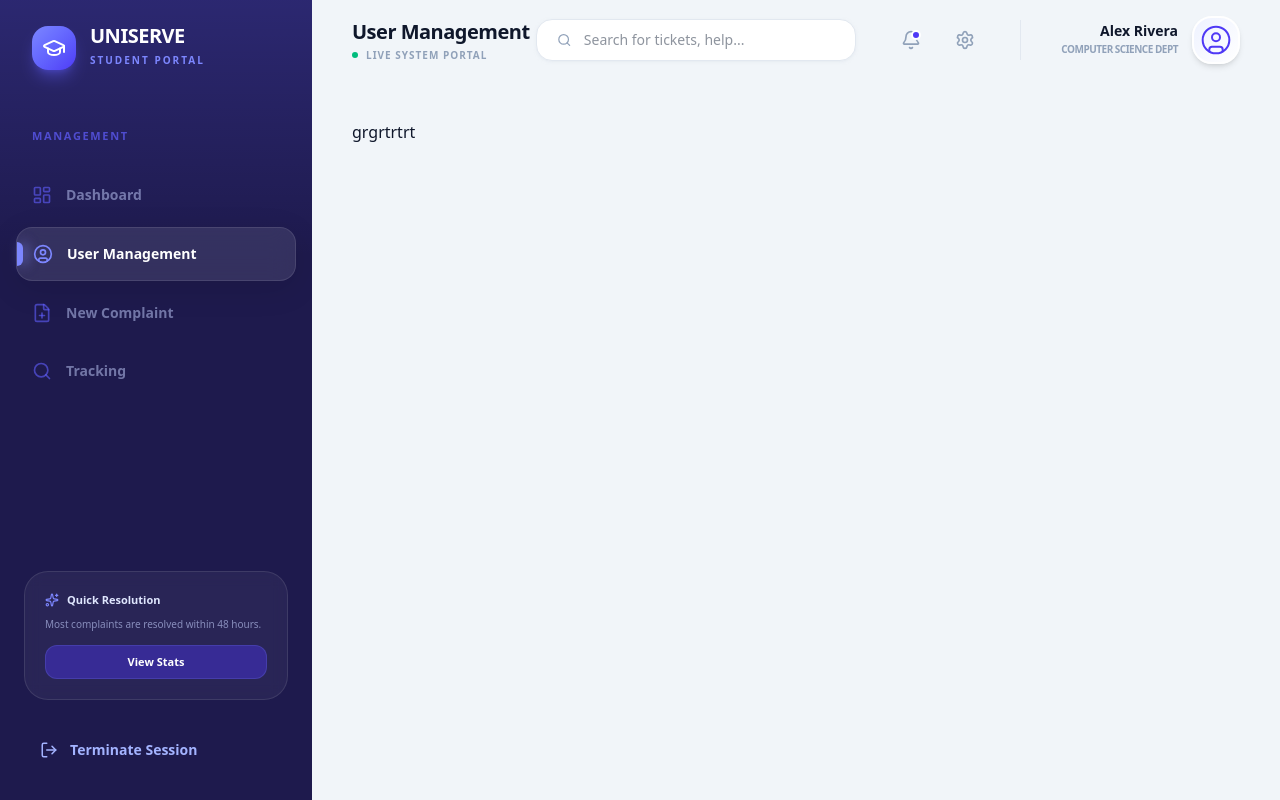
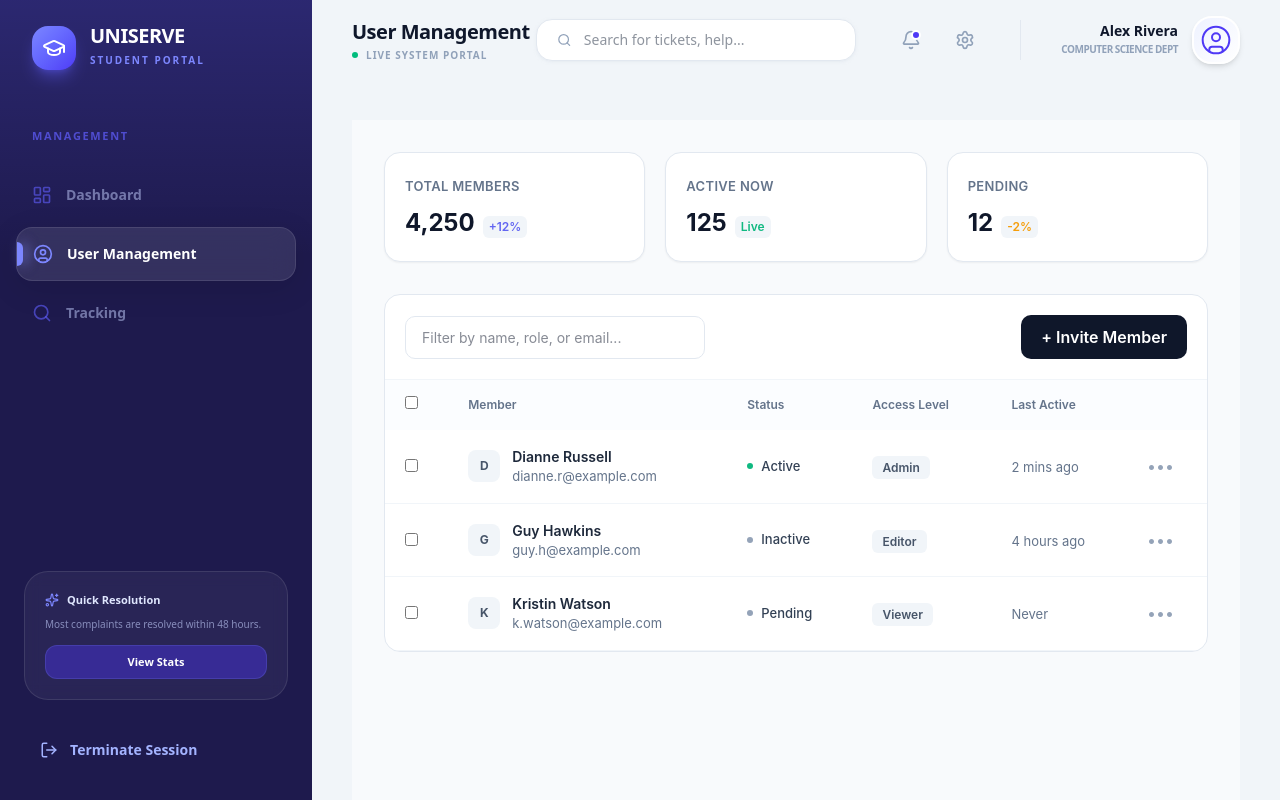
Before and after one commit to MohanKumar0707/scms_client, a React (Vite) app: page /layout/userManagement in a window 1280 px wide. Built offline with nearby package versions, Linux system fonts and the light colour scheme.

Commit message:
Refactor user management routes and components; remove unused files and implement new user table

```diff
--- a/src/App.jsx
+++ b/src/App.jsx
@@ -17,8 +17,6 @@ function App() {
 				<Route path="/" element={<Login />} />
 				<Route path="/layout/*" element={<Layout />}>
 					<Route path="dashboard" element={<Dashboard />} />
-					<Route path="register" element={<Register />} />
-					<Route path="tracking" element={<Tracking />} />
 					<Route path='userManagement' element={<UserManage />} />
 				</Route>
 			</Routes>
--- a/src/pages/Layout.jsx
+++ b/src/pages/Layout.jsx
@@ -25,7 +25,6 @@ function Layout() {
 	const navItems = [
 		{ name: 'Dashboard', path: '/layout/dashboard', icon: <LayoutDashboard size={20} /> },
 		{ name: 'User Management', path: '/layout/userManagement', icon: <UserCircle size={20} /> },
-		{ name: 'New Complaint', path: '/register', icon: <FilePlus size={20} /> },
 		{ name: 'Tracking', path: '/tracking', icon: <Search size={20} /> },
 	];
 
--- a/src/pages/UserManage.jsx
+++ b/src/pages/UserManage.jsx
@@ -1,9 +1,118 @@
-import React from 'react'
+import React, { useState } from "react";
 
-function UserManage() {
+// Professional Dashboard Variation
+const UltraProTable = () => {
+  const [selectedUsers, setSelectedUsers] = useState([]);
+
+  const stats = [
+    { label: "Total Members", value: "4,250", change: "+12%", color: "#6366F1" },
+    { label: "Active Now", value: "125", change: "Live", color: "#10B981" },
+    { label: "Pending", value: "12", change: "-2%", color: "#F59E0B" },
+  ];
+
   return (
-    <div>grgrtrtrt</div>
-  )
-}
+    <div style={xp.wrapper}>
+      {/* 1. Stats Row */}
+      <div style={xp.statsGrid}>
+        {stats.map((s, i) => (
+          <div key={i} style={xp.statCard}>
+            <span style={xp.statLabel}>{s.label}</span>
+            <div style={xp.statValueRow}>
+              <span style={xp.statValue}>{s.value}</span>
+              <span style={{...xp.statBadge, color: s.color}}>{s.change}</span>
+            </div>
+          </div>
+        ))}
+      </div>
 
-export default UserManage
+      <div style={xp.tableCard}>
+        {/* 2. Header with dynamic actions */}
+        <div style={xp.tableHeader}>
+          <div style={xp.searchBox}>
+            <input type="text" placeholder="Filter by name, role, or email..." style={xp.searchInput} />
+          </div>
+          <div style={xp.actions}>
+            {selectedUsers.length > 0 ? (
+              <button style={xp.deleteBtn}>Delete ({selectedUsers.length})</button>
+            ) : (
+              <button style={xp.primaryBtn}>+ Invite Member</button>
+            )}
+          </div>
+        </div>
+
+        {/* 3. The Table */}
+        <table style={xp.table}>
+          <thead>
+            <tr style={xp.thRow}>
+              <th style={xp.th}><input type="checkbox" /></th>
+              <th style={xp.th}>Member</th>
+              <th style={xp.th}>Status</th>
+              <th style={xp.th}>Access Level</th>
+              <th style={xp.th}>Last Active</th>
+              <th style={xp.th}></th>
+            </tr>
+          </thead>
+          <tbody>
+            <UserRow name="Dianne Russell" email="dianne.r@example.com" status="Active" role="Admin" last="2 mins ago" />
+            <UserRow name="Guy Hawkins" email="guy.h@example.com" status="Inactive" role="Editor" last="4 hours ago" />
+            <UserRow name="Kristin Watson" email="k.watson@example.com" status="Pending" role="Viewer" last="Never" />
+          </tbody>
+        </table>
+      </div>
+    </div>
+  );
+};
+
+const UserRow = ({ name, email, status, role, last }) => (
+  <tr style={xp.tr}>
+    <td style={xp.td}><input type="checkbox" /></td>
+    <td style={xp.td}>
+      <div style={xp.userMedia}>
+        <div style={xp.miniAvatar}>{name.charAt(0)}</div>
+        <div>
+          <div style={xp.mainName}>{name}</div>
+          <div style={xp.subText}>{email}</div>
+        </div>
+      </div>
+    </td>
+    <td style={xp.td}>
+      <div style={xp.indicatorRow}>
+        <div style={{...xp.dot, backgroundColor: status === 'Active' ? '#10B981' : '#94A3B8'}} />
+        <span style={xp.statusText}>{status}</span>
+      </div>
+    </td>
+    <td style={xp.td}><span style={xp.roleBadge}>{role}</span></td>
+    <td style={xp.td}><span style={xp.subText}>{last}</span></td>
+    <td style={xp.td}><button style={xp.moreBtn}>•••</button></td>
+  </tr>
+);
+
+const xp = {
+  wrapper: { padding: "32px", backgroundColor: "#F8FAFC", minHeight: "100vh", fontFamily: 'Inter, system-ui, sans-serif' },
+  statsGrid: { display: "grid", gridTemplateColumns: "repeat(auto-fit, minmax(200px, 1fr))", gap: "20px", marginBottom: "32px" },
+  statCard: { backgroundColor: "#fff", padding: "20px", borderRadius: "16px", border: "1px solid #E2E8F0", boxShadow: "0 1px 2px rgba(0,0,0,0.05)" },
+  statLabel: { fontSize: "13px", color: "#64748B", fontWeight: "600", textTransform: "uppercase", letterSpacing: "0.025em" },
+  statValueRow: { display: "flex", alignItems: "baseline", gap: "8px", marginTop: "8px" },
+  statValue: { fontSize: "24px", fontWeight: "700", color: "#0F172A" },
+  statBadge: { fontSize: "12px", fontWeight: "600", padding: "2px 6px", backgroundColor: "#F1F5F9", borderRadius: "6px" },
+  tableCard: { backgroundColor: "#fff", borderRadius: "16px", border: "1px solid #E2E8F0", overflow: "hidden" },
+  tableHeader: { padding: "20px", display: "flex", justifyContent: "space-between", alignItems: "center", borderBottom: "1px solid #F1F5F9" },
+  searchInput: { padding: "10px 16px", width: "300px", borderRadius: "10px", border: "1px solid #E2E8F0", outline: "none", fontSize: "14px" },
+  primaryBtn: { backgroundColor: "#0F172A", color: "#fff", padding: "10px 20px", borderRadius: "10px", border: "none", fontWeight: "600", cursor: "pointer" },
+  deleteBtn: { backgroundColor: "#EF4444", color: "#fff", padding: "10px 20px", borderRadius: "10px", border: "none", fontWeight: "600", cursor: "pointer" },
+  table: { width: "100%", borderCollapse: "collapse" },
+  th: { padding: "16px 20px", textAlign: "left", fontSize: "12px", color: "#64748B", fontWeight: "600", backgroundColor: "#FBFDFF" },
+  tr: { borderBottom: "1px solid #F1F5F9", transition: "0.2s" },
+  td: { padding: "16px 20px", verticalAlign: "middle" },
+  userMedia: { display: "flex", alignItems: "center", gap: "12px" },
+  miniAvatar: { width: "32px", height: "32px", borderRadius: "8px", backgroundColor: "#F1F5F9", display: "flex", alignItems: "center", justifyContent: "center", fontSize: "12px", fontWeight: "700", color: "#475569" },
+  mainName: { fontSize: "14px", fontWeight: "600", color: "#1E293B" },
+  subText: { fontSize: "13px", color: "#64748B" },
+  indicatorRow: { display: "flex", alignItems: "center", gap: "8px" },
+  dot: { width: "6px", height: "6px", borderRadius: "50%" },
+  statusText: { fontSize: "13px", fontWeight: "500", color: "#334155" },
+  roleBadge: { fontSize: "12px", fontWeight: "600", color: "#475569", backgroundColor: "#F1F5F9", padding: "4px 10px", borderRadius: "6px" },
+  moreBtn: { background: "none", border: "none", color: "#94A3B8", cursor: "pointer", fontSize: "16px" }
+};
+
+export default UltraProTable;
```
Also changed, not shown: src/components/usermanagment/UserTable.jsx (deleted), src/pages/Dashboard.js (added), src/pages/Dashboard.jsx (deleted).
